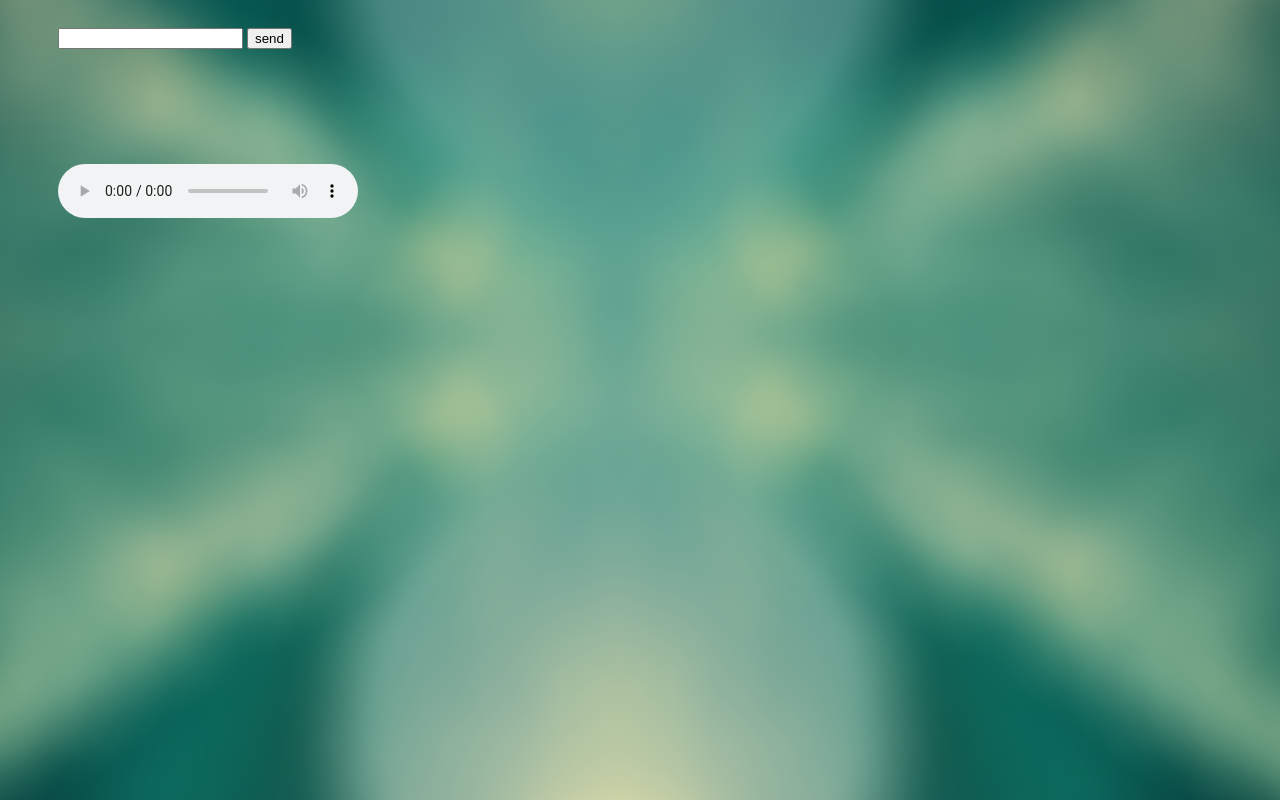
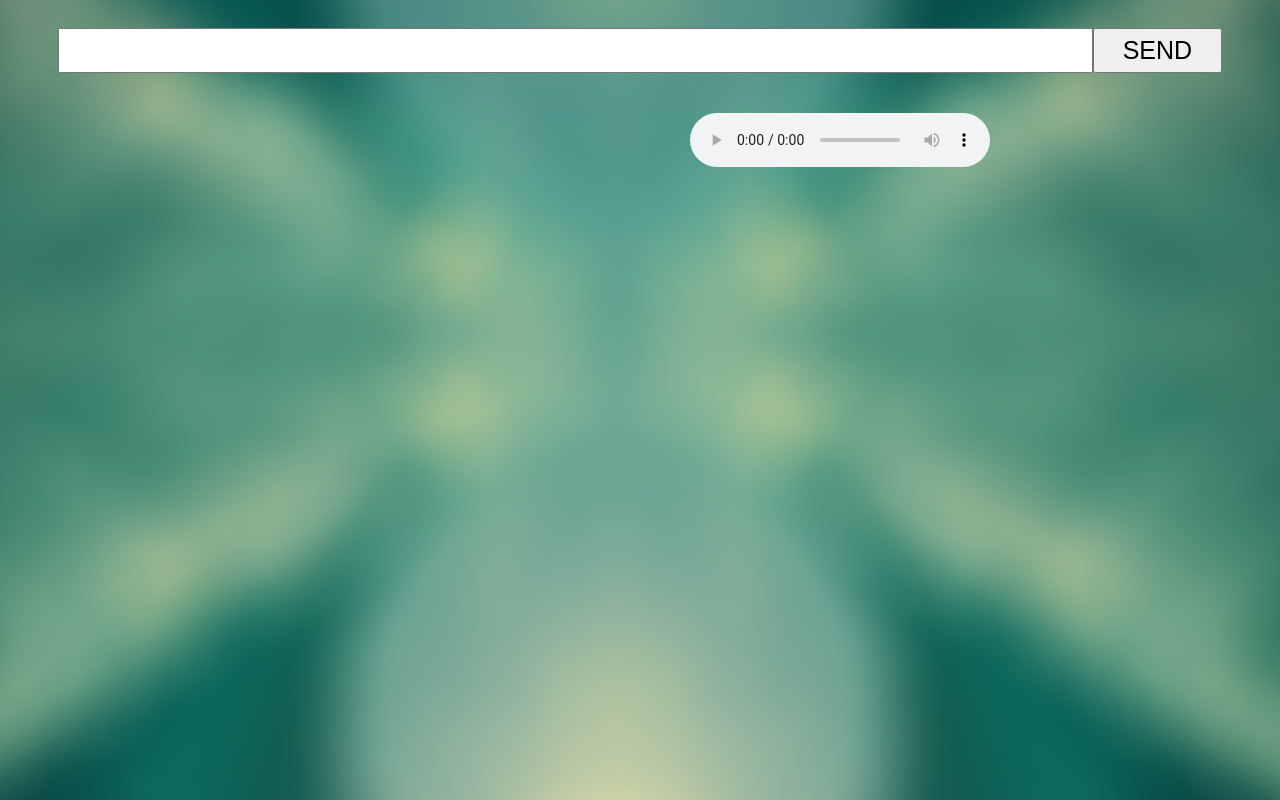
Before and after one commit to prog-kiev-git/player, a plain HTML site: page index.html in a window 1280 px wide. Drawn offline with nearby package versions, Linux system fonts and the light colour scheme.

Commit message:
fix styles

```diff
--- a/css/main.css
+++ b/css/main.css
@@ -9,7 +9,6 @@ body {
 
 .search-style {
     padding: 20px 50px;
-    display: inline-block;
     position: relative;
 }
 
@@ -20,7 +19,6 @@ body {
 }
 
 #tracks {
-    padding: 20px 50px;
     font-size: 1.1em;
     list-style: decimal;
     color: white;
@@ -36,3 +34,25 @@ body {
     padding: 20px 50px;
     position: relative;
 }
+#query {
+    width: calc(100% - 150px);
+    padding: 8px 12px;
+    font-size: 20px;
+}
+#search button {
+    width: 130px;
+    height: 45px;
+    font-size: 25px;
+    text-transform: uppercase;
+}
+#search {
+    display: flex;
+    justify-content: space-between;
+}
+.content {
+    display: flex;
+    justify-content: space-between;
+}
+.content > div {
+    flex-basis: 50%;
+}
--- a/index.html
+++ b/index.html
@@ -4,7 +4,6 @@
     <meta charset="UTF-8">
     <title>Document</title>
     <link rel="stylesheet" href="css/main.css">
-    <meta
 </head>
 <body>
    <div class="search-style">
@@ -14,8 +13,8 @@
        <button>send</button>
    </form>
    </div>
-
-    <div class="tracks-style"></div>
+   <div class="content">
+    <div class="tracks-style">
             <ul id="tracks">
 
             </ul>
@@ -27,6 +26,7 @@
             >
             </audio>
     </div>
+   </div>
 
    <script src="https://ajax.googleapis.com/ajax/libs/jquery/3.2.1/jquery.min.js"></script>
    <script src="js/index.js"></script>
```
Lines whose indentation alone changed are shown as unchanged.
